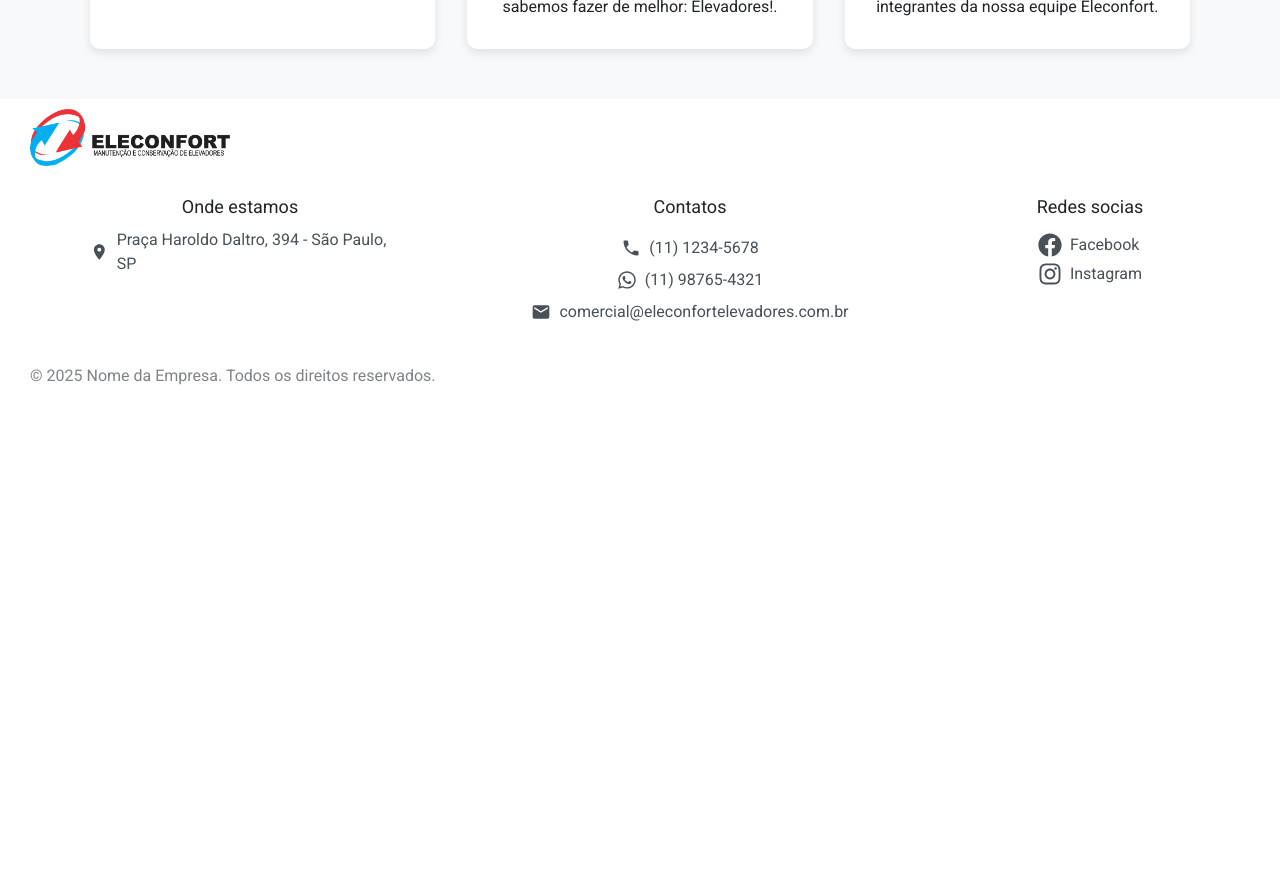
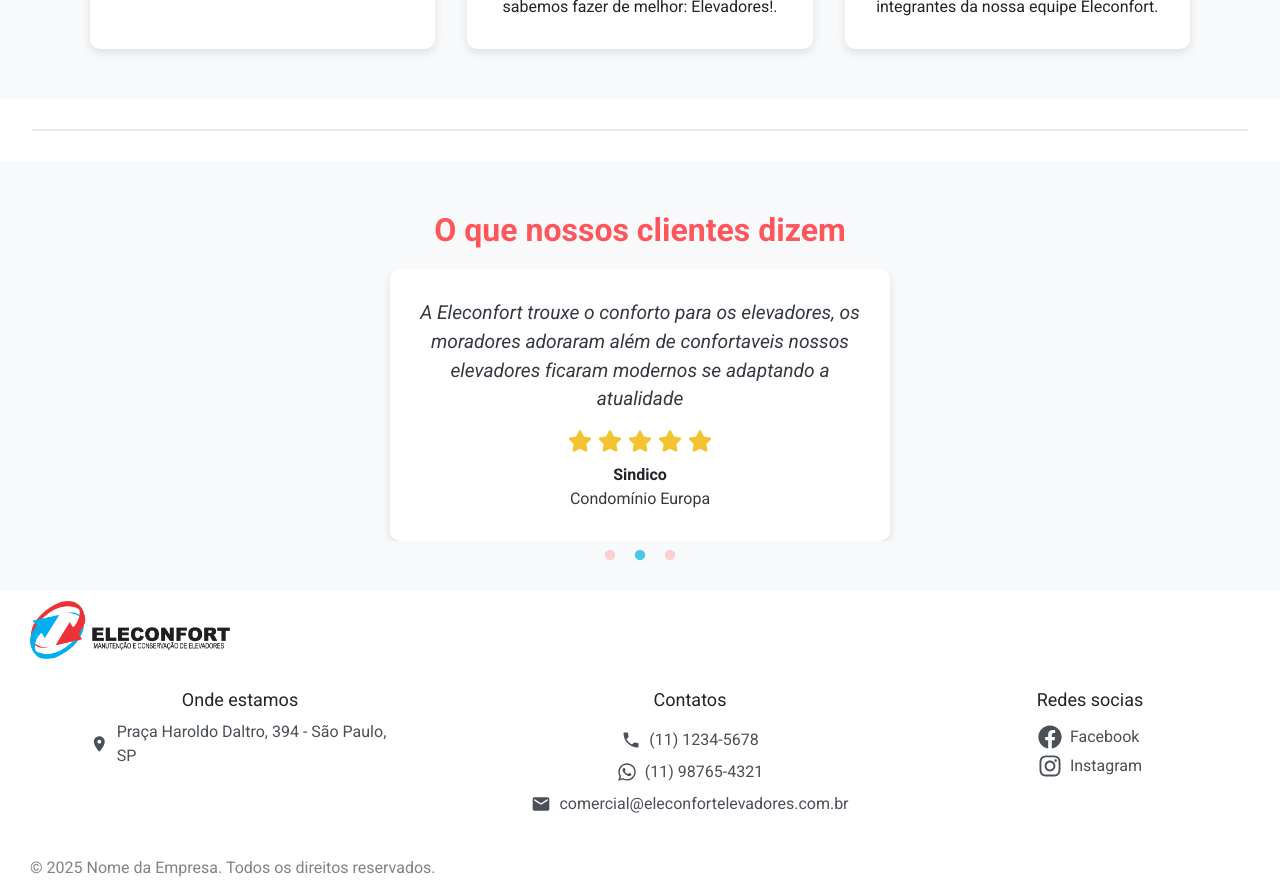
Before and after one commit to guilhermepadial4/eleconfort-elevadores, a React (Vite) app: page /sobre in a window 1280 px wide. Shown: the part 1720-2610 px from the top of the page. Before the commit the page ends 2118 px from the top, so only its background shows below. Built offline with nearby package versions, Linux system fonts and the light colour scheme.

Commit message:
add: creation testimonialcarousel

```diff
--- a/package.json
+++ b/package.json
@@ -14,7 +14,9 @@
     "react-dom": "^18.3.1",
     "react-icons": "^5.4.0",
     "react-router-dom": "^7.1.4",
-    "sass": "^1.83.4"
+    "react-slick": "^0.30.3",
+    "sass": "^1.83.4",
+    "slick-carousel": "^1.8.1"
   },
   "devDependencies": {
     "@eslint/js": "^9.17.0",
--- a/src/components/ContentAbout/Content.jsx
+++ b/src/components/ContentAbout/Content.jsx
@@ -1,5 +1,6 @@
 import '../../styles/layout/contentabout.scss';
 import { MissionVisionValues } from './MissionVisionValues/MissionVisionValues';
+import { TestimonialCarousel } from './TestimonialCarousel/TestimonialCarousel';
 
 export function ContentAbout() {
   return (
@@ -14,6 +15,8 @@ export function ContentAbout() {
         </div>
       </section>
       <MissionVisionValues />
+      <div className="divider"></div>
+      <TestimonialCarousel />
     </>
   );
 }
--- /dev/null
+++ b/src/components/ContentAbout/TestimonialCarousel/TestimonialCarousel.jsx
@@ -0,0 +1,66 @@
+import Slider from 'react-slick';
+import { FaStar } from 'react-icons/fa';
+
+import 'slick-carousel/slick/slick.css';
+import 'slick-carousel/slick/slick-theme.css';
+
+import '../../../styles/layout/testimonialcarousel.scss';
+
+const testimonials = [
+  {
+    name: 'Anselmo Florencio',
+    role: 'Morador',
+    company: 'Condomínio Esmeralda',
+    stars: 5,
+    review:
+      'Após a Eleconfort por a boteiras para chamada dos elevadores dentro das normas ficou melhor para acessibilidade dos cadeirantes do prédio',
+  },
+  {
+    name: 'Gustavo Rodrigues',
+    role: 'Sindico',
+    company: 'Condomínio Europa',
+    stars: 5,
+    review:
+      'A Eleconfort trouxe o conforto para os elevadores, os moradores adoraram além de confortaveis nossos elevadores ficaram modernos se adaptando a atualidade',
+  },
+  {
+    name: 'Alef Lima',
+    role: 'Sindico',
+    company: 'Condomino Residencial Souza Campos',
+    stars: 5,
+    review:
+      'O trabalho realizado na casa de máquinas foi sensacional, a Eleconfort organizou, pintou e modernizou a casa de máquinas trazendo segurança ',
+  },
+];
+
+export function TestimonialCarousel() {
+  const settings = {
+    dots: true,
+    infinite: true,
+    speed: 500,
+    slidesToShow: 1,
+    slidesToScroll: 1,
+    autoplay: true,
+    autoplaySpeed: 4000,
+  };
+
+  return (
+    <section className="testimonial-section">
+      <h2>O que nossos clientes dizem</h2>
+      <Slider {...settings}>
+        {testimonials.map((testimonial, index) => (
+          <div key={index} className="testimonial-card">
+            <p className="review">{testimonial.review}</p>
+            <div className="stars">
+              {[...Array(testimonial.stars)].map((_, i) => (
+                <FaStar key={i} className="star" />
+              ))}
+            </div>
+            <p className="name">{testimonial.role}</p>
+            <p className="company">{testimonial.company}</p>
+          </div>
+        ))}
+      </Slider>
+    </section>
+  );
+}
--- /dev/null
+++ b/src/styles/layout/testimonialcarousel.scss
@@ -0,0 +1,70 @@
+@import '../abstracts/variables';
+
+.testimonial-section {
+  text-align: center;
+
+  padding: 50px 0;
+
+  background-color: $light;
+
+  overflow: hidden;
+
+  h2 {
+    font-size: 2rem;
+    font-weight: 700;
+    color: $primary;
+
+    margin-bottom: 20px;
+  }
+
+  .testimonial-card {
+    text-align: center;
+
+    max-width: 500px;
+
+    background: white;
+    box-shadow: 0 4px 10px rgba(0, 0, 0, 0.1);
+
+    border-radius: 10px;
+
+    margin: 0 auto;
+
+    padding: 30px;
+
+    .review {
+      font-size: 1.2rem;
+      font-style: italic;
+
+      margin-bottom: 15px;
+    }
+
+    .stars {
+      display: flex;
+      justify-content: center;
+
+      margin-bottom: 10px;
+
+      .star {
+        font-size: 1.5rem;
+        color: #f4c430;
+
+        margin: 0 3px;
+      }
+    }
+
+    .name {
+      font-size: 1rem;
+      font-weight: bold;
+      color: $text;
+    }
+  }
+
+  .slick-dots li button:before {
+    font-size: 12px;
+    color: $primary;
+  }
+
+  .slick-dots li.slick-active button:before {
+    color: $secondary;
+  }
+}
```
Also changed, not shown: 1 other file (tests, documents, lock files or other folders).
